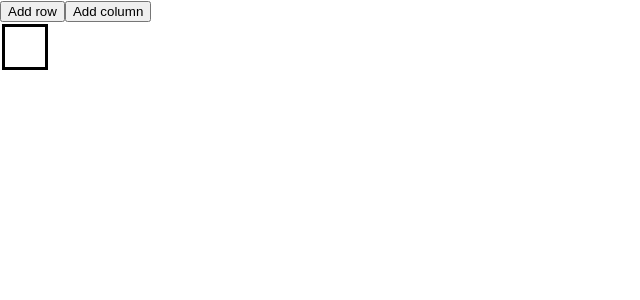
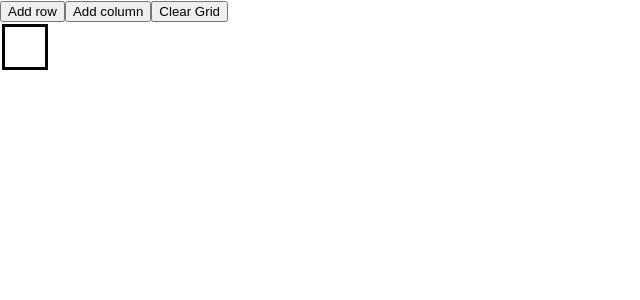
Before and after one commit to mattlol85/TTP_assignment8, a React (Create React App) app: page / in a window 1280 px wide. Shown: the top 300 px of the page, without its empty margins (0-640 px from the left). Built offline with nearby package versions, Linux system fonts and the light colour scheme.

Commit message:
Add clear button and function

```diff
--- a/src/App.js
+++ b/src/App.js
@@ -15,10 +15,16 @@ function App() {
   function addCells(){
     setCells(cells + 1)
   }
+
+  function clear(){
+    setCells(0)
+    setRows(1)
+  }
   return(
       <div>
           <button onClick={() => addRow()}>Add row</button>
           <button onClick={() => addCells()}>Add column</button>
+          <button onClick={() => clear()}>Clear Grid</button>
             <div>
               <Table rows={rows} cells={cells}/>
             </div>
```
